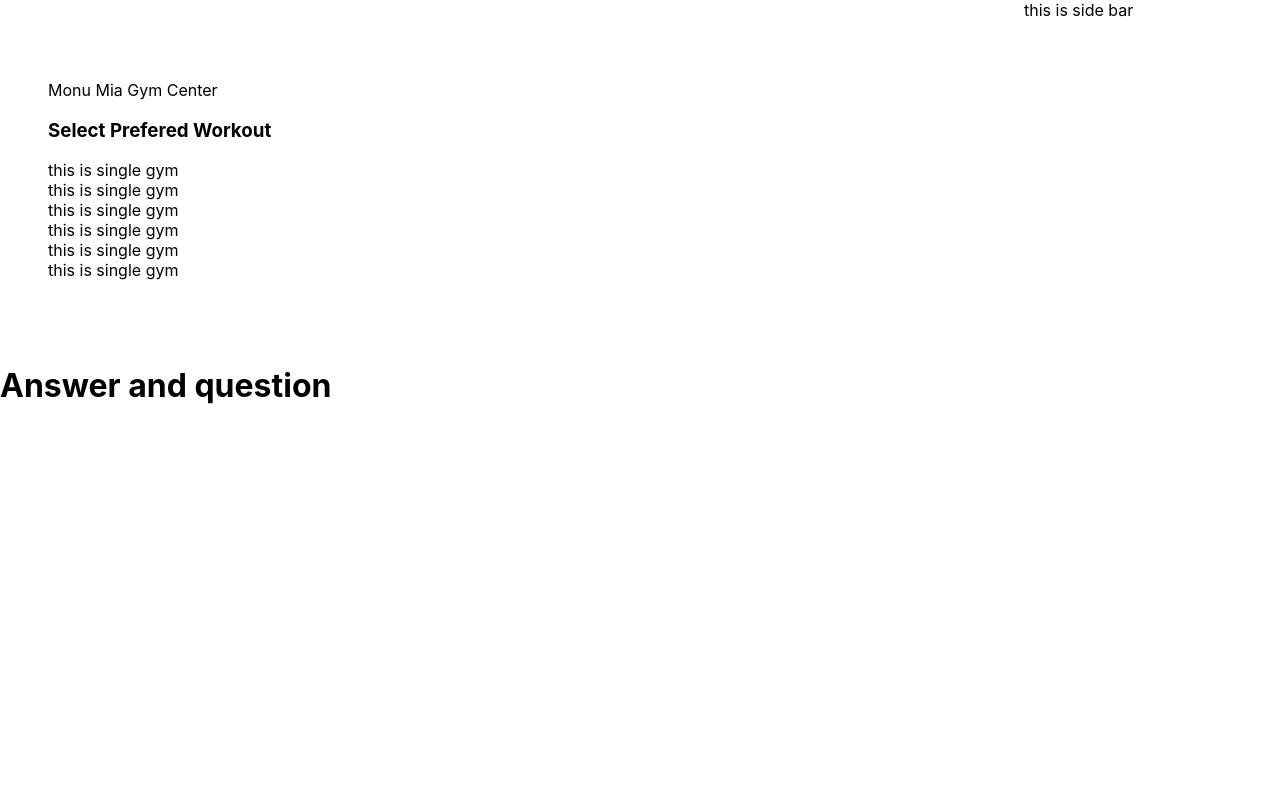
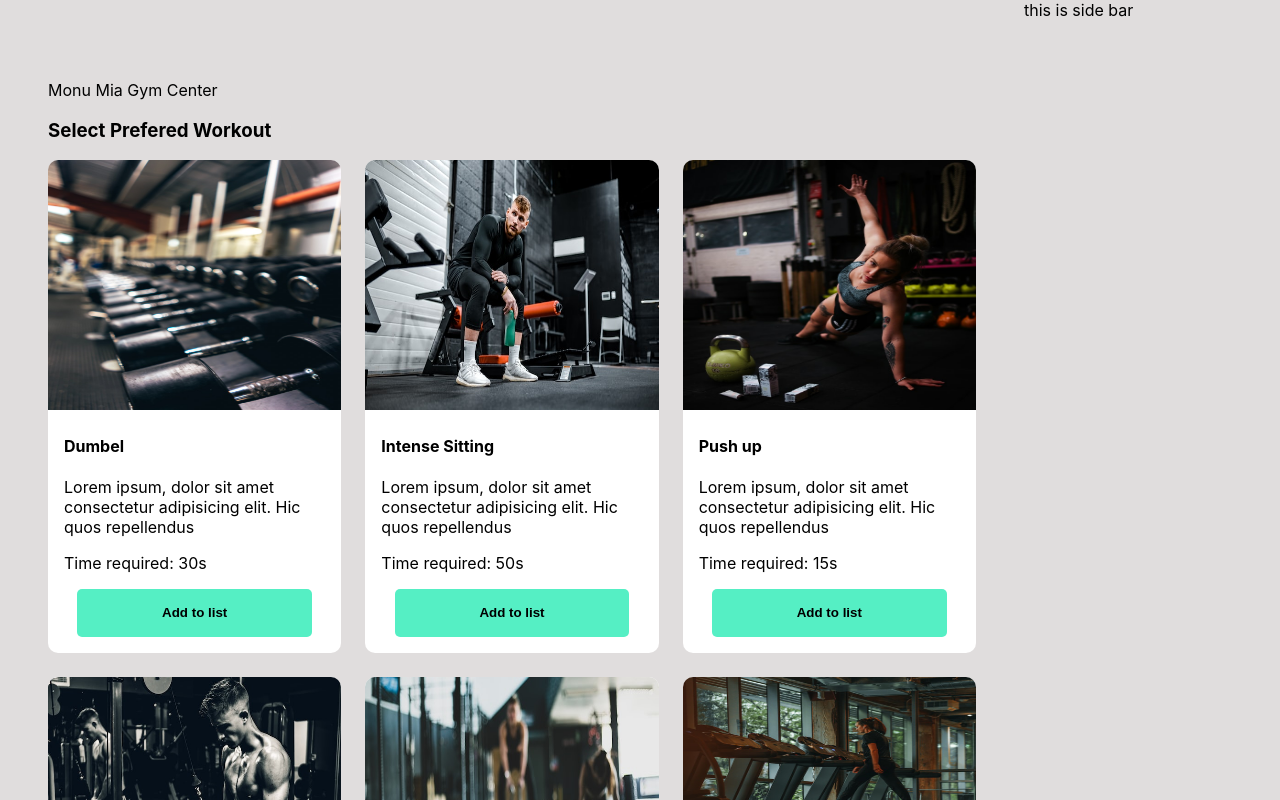
Before and after one commit to safwanbin2/monu-mia-gym-client, a React (Create React App) app: page / in a window 1280 px wide. Shown: the top 800 px of the page. Built offline with nearby package versions, Linux system fonts and the light colour scheme.

Commit message:
added btn

```diff
--- a/src/App.css
+++ b/src/App.css
@@ -1,5 +1,6 @@
 .App {
   /* width: 100%; */
+  background-color: rgb(224, 221, 221);
 }
 .top{
   display: grid;
--- a/src/components/Main/Main.css
+++ b/src/components/Main/Main.css
@@ -1,3 +1,8 @@
 main{
     margin: 4rem 3rem;
 }
+.gym-container{
+    display: grid;
+    grid-template-columns: repeat(3, 1fr);
+    grid-gap: 1.5rem;
+}
--- a/src/components/SingleGym/SingleGym.css
+++ b/src/components/SingleGym/SingleGym.css
@@ -0,0 +1,28 @@
+.gym{
+    background-color: white;
+    border-radius: 10px;
+}
+.gym img{
+    width: 100%;
+    height: 250px;
+    border-radius: 10px 10px 0 0;
+}
+.gym-info{
+    margin: 0 1rem;
+}
+.btn-gym{
+    font-weight: 600;
+    background-color: #55efc4;
+    border: 2px solid transparent;
+    border-radius: 5px;
+    cursor: pointer;
+    width: 80%;
+    margin-left: 10%;
+    margin-bottom: 1rem;
+    transition: .3s all;
+}
+.btn-gym:hover{
+    background-color: white;
+    border: 2px solid #55efc4;
+    color: #55efc4;
+}
--- a/src/components/SingleGym/SingleGym.js
+++ b/src/components/SingleGym/SingleGym.js
@@ -1,11 +1,19 @@
 import React from 'react';
 import './SingleGym.css';
 
-const SingleGym = ({gym}) => {
-    console.log(gym)
+const SingleGym = ({ gym }) => {
+    const { image, name, duration } = gym;
     return (
         <div className='gym'>
-            this is single gym
+            <img src={image} alt="" />
+            <div className="gym-info">
+                <h4>{name}</h4>
+                <p>Lorem ipsum, dolor sit amet consectetur adipisicing elit. Hic quos repellendus </p>
+                <p>Time required: {duration}s</p>
+            </div>
+            <button className='btn-gym'>
+                <p>Add to list</p>
+            </button>
         </div>
     );
 };
```
